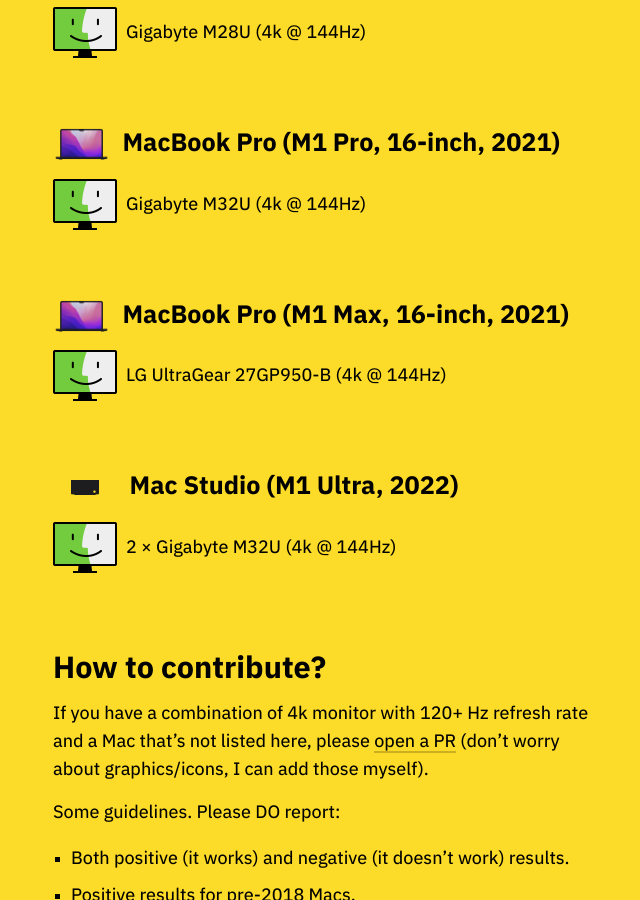
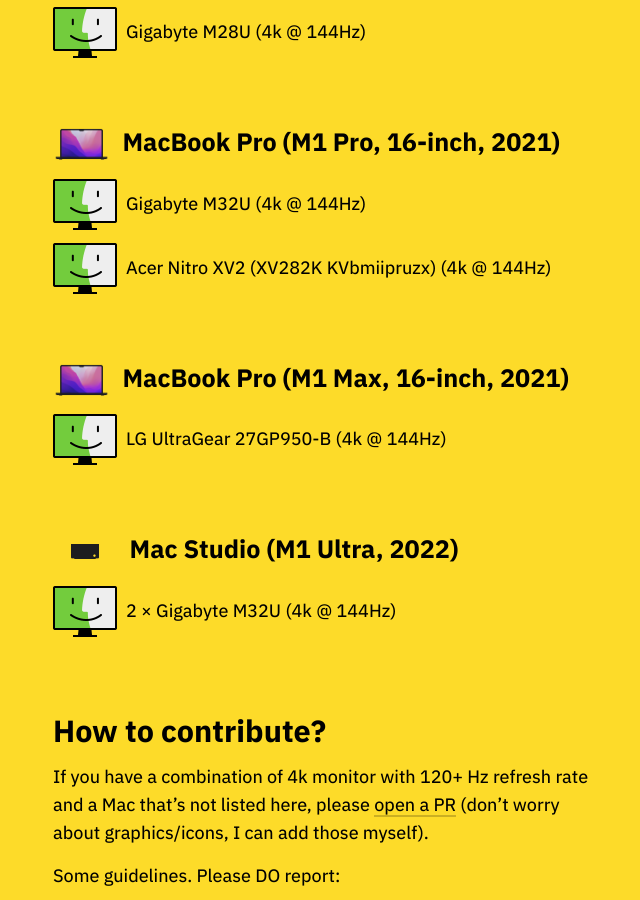
Before and after one commit to tonsky/tonsky.github.io, a Jekyll site: the page built from _posts/2021-02-24-monitors-mac.md, in a window 1280 px wide and 900 px high, scrolled down 5124 px. Shown: the whole window, without its empty margins (316-956 px from the left). Built offline with Jekyll 4.4.1, drawn with Linux system fonts in a browser that asks for light colours.

Commit message:
Add Acer Nitro XV2/16" M1 MacBook Pro

```diff
--- a/_posts/2021-02-24-monitors-mac.md
+++ b/_posts/2021-02-24-monitors-mac.md
@@ -144,6 +144,8 @@
 
 <div class="row"><img src="works.png" height=64> <span>Gigabyte M32U (4k @ 144Hz)</span></div>
 
+<div class="row"><img src="works.png" height=64> <span>Acer Nitro XV2 (XV282K KVbmiipruzx) (4k @ 144Hz)</span></div>
+
 ## <img src="mbp_16_2021.png" height=32> <span>MacBook Pro (M1 Max, 16-inch, 2021)</span>
 
 <div class="row"><img src="works.png" height=64> <span>LG UltraGear 27GP950-B (4k @ 144Hz)</span></div>
```
